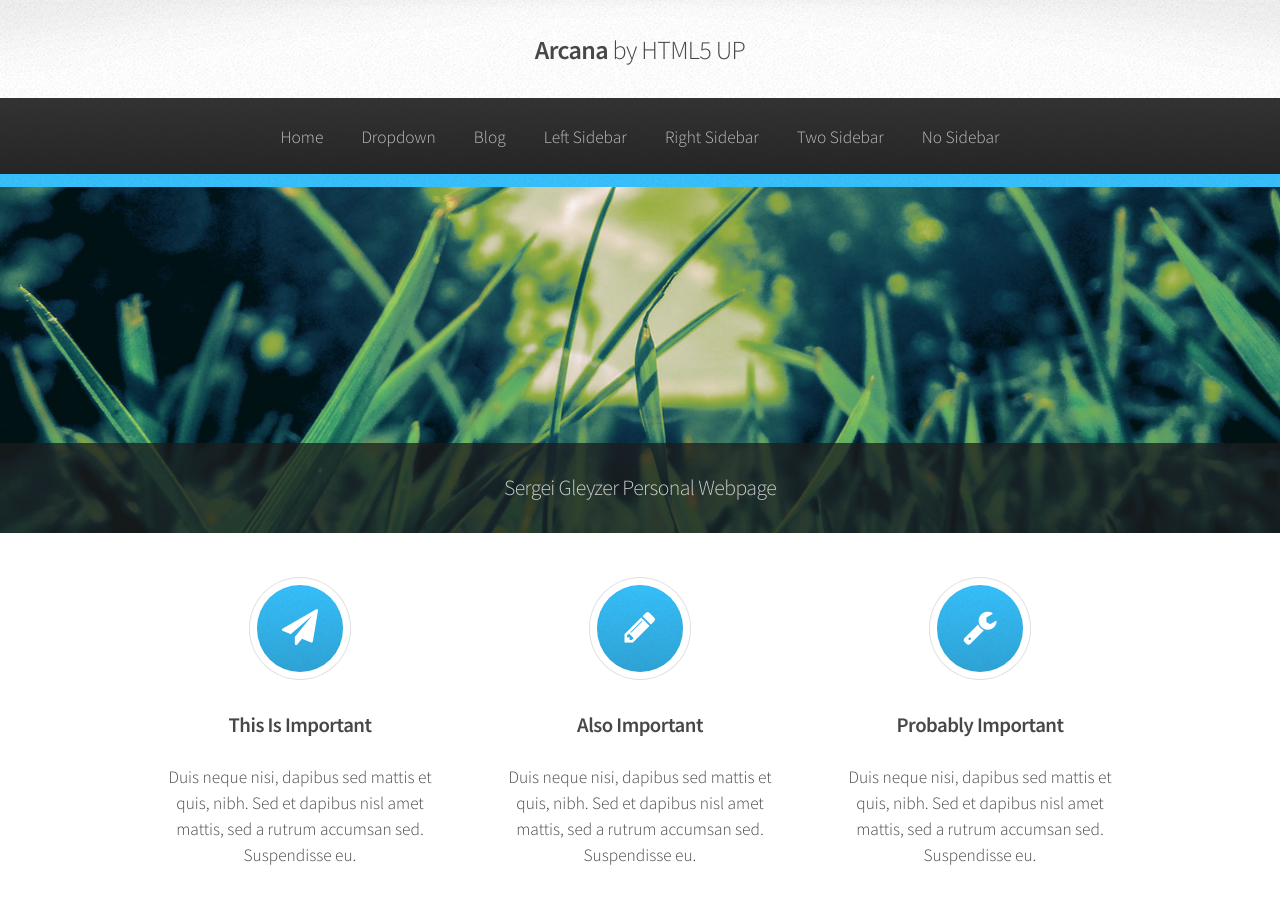
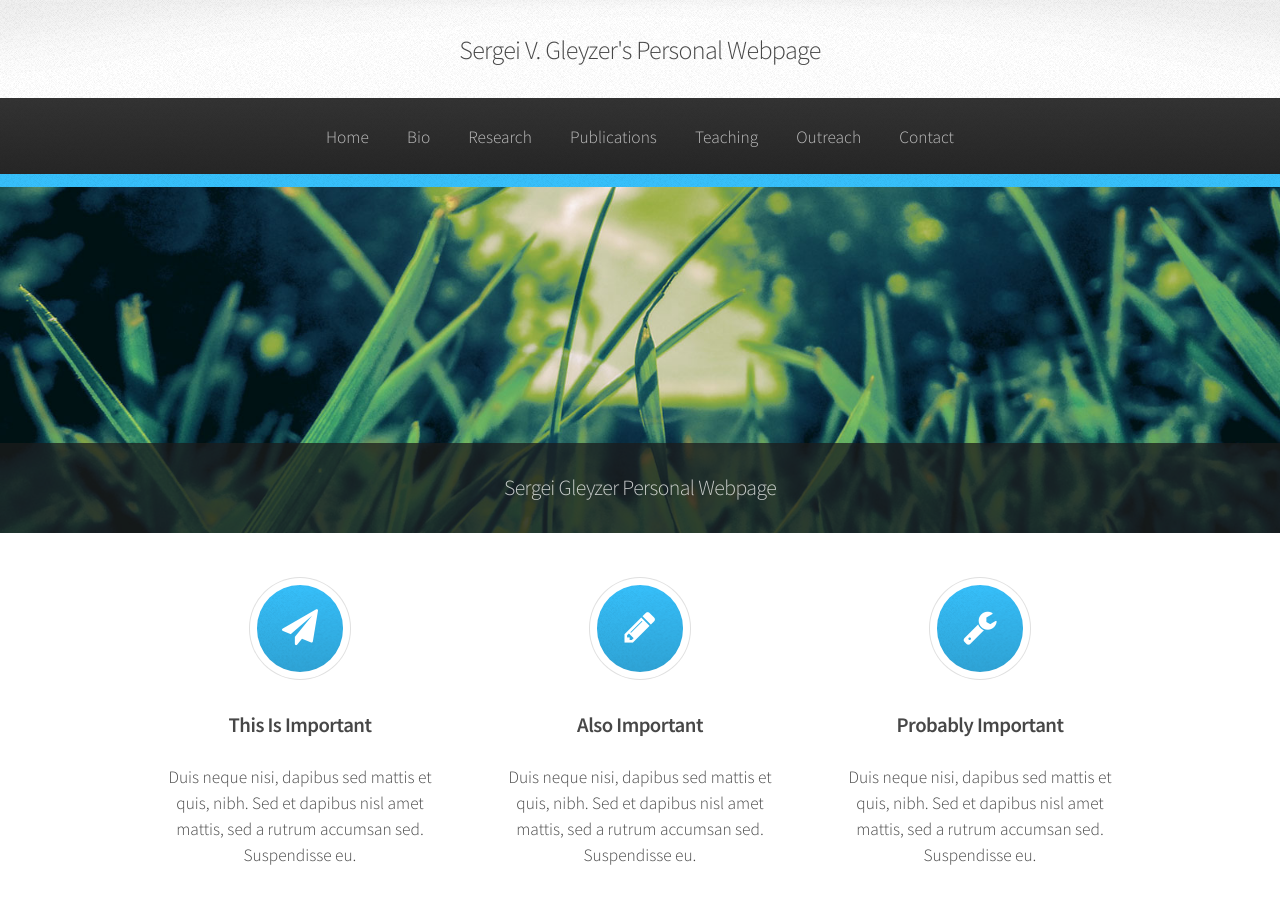
Before and after one commit to recofae/omazapa.github.io, a Jekyll site: the page built from index.html, in a window 1280 px wide and 900 px high. Built offline with Jekyll 4.4.1, drawn with Linux system fonts in a browser that asks for light colours; the list of posts is cut into pages by our own code.

Commit message:
basic changes

```diff
--- a/_config.yml
+++ b/_config.yml
@@ -1,4 +1,4 @@
 name: Arcana
 description: Sergei Gleyzer
 paginate: 10
-baseurl: '/'
+baseurl: ''
--- a/_includes/header.html
+++ b/_includes/header.html
@@ -29,7 +29,7 @@
 			<div id="header">
 
 				<!-- Logo -->
-					<h1><a href="{{ site.baseurl }}/index.html" id="logo">Arcana <em>by HTML5 UP</em></a></h1>
+					<h1><a href="{{ site.baseurl }}/index.html" id="logo"><em>Sergei V. Gleyzer's Personal Webpage</em></a></h1>
 
 				<!-- Nav -->
 					<nav id="nav">
@@ -37,7 +37,7 @@
 							{% assign current = page.url | downcase | split: '/' %}
 							<li {% if current[1] == 'index.html' %}class="current"{% endif %}><a href="{{ site.baseurl }}/index.html">Home</a></li>
 							<li>
-								<a href="">Dropdown</a>
+								<a href="">Bio</a>
 								<ul>
 									<li><a href="#">Lorem dolor</a></li>
 									<li><a href="#">Magna phasellus</a></li>
@@ -55,11 +55,11 @@
 									<li><a href="#">Veroeros feugiat</a></li>
 								</ul>
 							</li>
-							<li {% if current[1] == 'blog' %}class="current"{% endif %}><a href="{{ site.baseurl }}/blog">Blog</a></li>
-							<li {% if current[1] == 'left-sidebar.html' %}class="current"{% endif %}><a href="{{ site.baseurl }}/left-sidebar.html">Left Sidebar</a></li>
-							<li {% if current[1] == 'right-sidebar.html' %}class="current"{% endif %}><a href="{{ site.baseurl }}/right-sidebar.html">Right Sidebar</a></li>
-							<li {% if current[1] == 'two-sidebar.html' %}class="current"{% endif %}><a href="{{ site.baseurl }}/two-sidebar.html">Two Sidebar</a></li>
-							<li {% if current[1] == 'no-sidebar.html' %}class="current"{% endif %}><a href="{{ site.baseurl }}/no-sidebar.html">No Sidebar</a></li>
+							<li {% if current[1] == 'blog' %}class="current"{% endif %}><a href="{{ site.baseurl }}/blog">Research</a></li>
+							<li {% if current[1] == 'left-sidebar.html' %}class="current"{% endif %}><a href="{{ site.baseurl }}/left-sidebar.html">Publications</a></li>
+							<li {% if current[1] == 'right-sidebar.html' %}class="current"{% endif %}><a href="{{ site.baseurl }}/right-sidebar.html">Teaching</a></li>
+							<li {% if current[1] == 'two-sidebar.html' %}class="current"{% endif %}><a href="{{ site.baseurl }}/two-sidebar.html">Outreach</a></li>
+							<li {% if current[1] == 'no-sidebar.html' %}class="current"{% endif %}><a href="{{ site.baseurl }}/no-sidebar.html">Contact</a></li>
 						</ul>
 					</nav>
 
```
